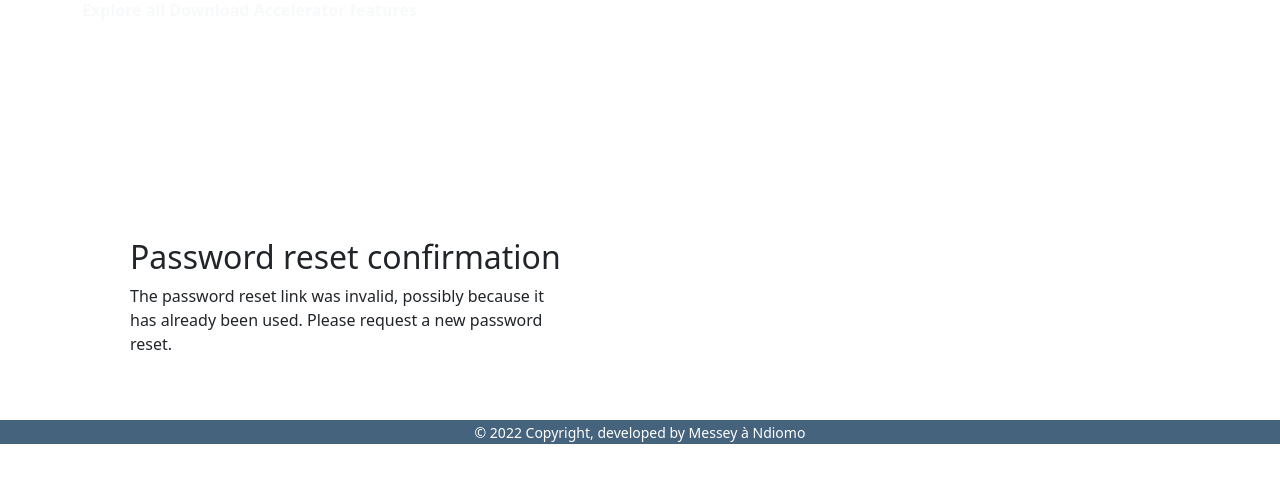
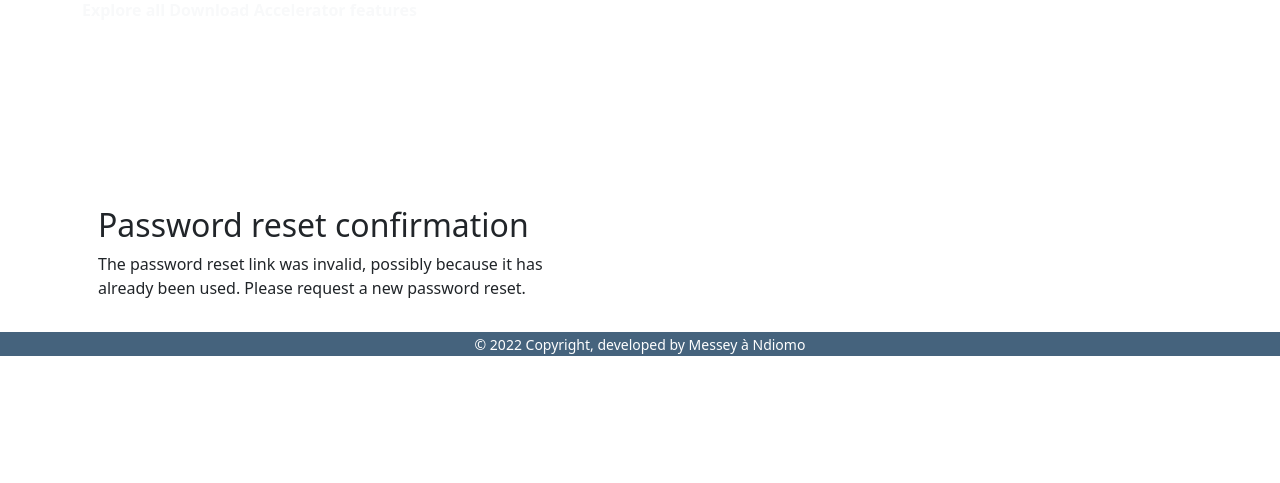
Before and after one commit to messeyandiomo/downloadacceleratorsite, a Django app: page /reset/1/1/ in a window 1280 px wide. Shown: the part 266-749 px from the top of the page. Run offline with Django 3.2, Linux system fonts and the light colour scheme; some libraries are stand-ins or nearby versions.

Commit message:
eightieth : updating of password template

```diff
--- a/downloadacceleratorsite/templates/password/password_reset_complete.html
+++ b/downloadacceleratorsite/templates/password/password_reset_complete.html
@@ -7,7 +7,7 @@
 <div class="container">
   <div class="row g-5">
     <div class="col-sm-12 col-lg-6">
-      <div class="p-5">
+      <div class="p-3">
         <h2>{% translate 'Password reset' %}</h2>
         <p>{% translate "Your password has been set.  You may go ahead and log in now." %}</p>
         <p><a id="idlink" data-bs-toggle="modal" data-bs-target="#admin-modal-connexion" href="">{% translate 'Log in' %}</a></p>
--- a/downloadacceleratorsite/templates/password/password_reset_confirm.html
+++ b/downloadacceleratorsite/templates/password/password_reset_confirm.html
@@ -12,7 +12,7 @@
 <div class="container">
     <div class="row g-5">
       <div class="col-sm-12 col-lg-6">
-        <div class="p-5">
+        <div class="p-3">
             <h2>{% translate 'Password reset confirmation' %}</h2>
 
             {% if validlink %}
--- a/downloadacceleratorsite/templates/password/password_reset_done.html
+++ b/downloadacceleratorsite/templates/password/password_reset_done.html
@@ -7,7 +7,7 @@
 <div class="container">
     <div class="row g-5">
       <div class="col-sm-12 col-lg-6">
-        <div class="p-5">
+        <div class="p-3">
           <h2>{% translate 'Password reset' %}</h2>
           <p>{% translate 'We’ve emailed you instructions for setting your password, if an account exists with the email you entered. You should receive them shortly.' %}</p>
           <p>{% translate 'If you don’t receive an email, please make sure you’ve entered the address you registered with, and check your spam folder.' %}</p>
--- a/downloadacceleratorsite/templates/password/password_reset_form.html
+++ b/downloadacceleratorsite/templates/password/password_reset_form.html
@@ -10,7 +10,7 @@
 <div class="container">
     <div class="row g-5">
       <div class="col-sm-12 col-lg-6">
-        <div class="p-5">
+        <div class="p-3">
             <h2 class="font-weight-bold mt-3">Reset Password</h2>
             <form method="post">
             {% csrf_token %}
```
